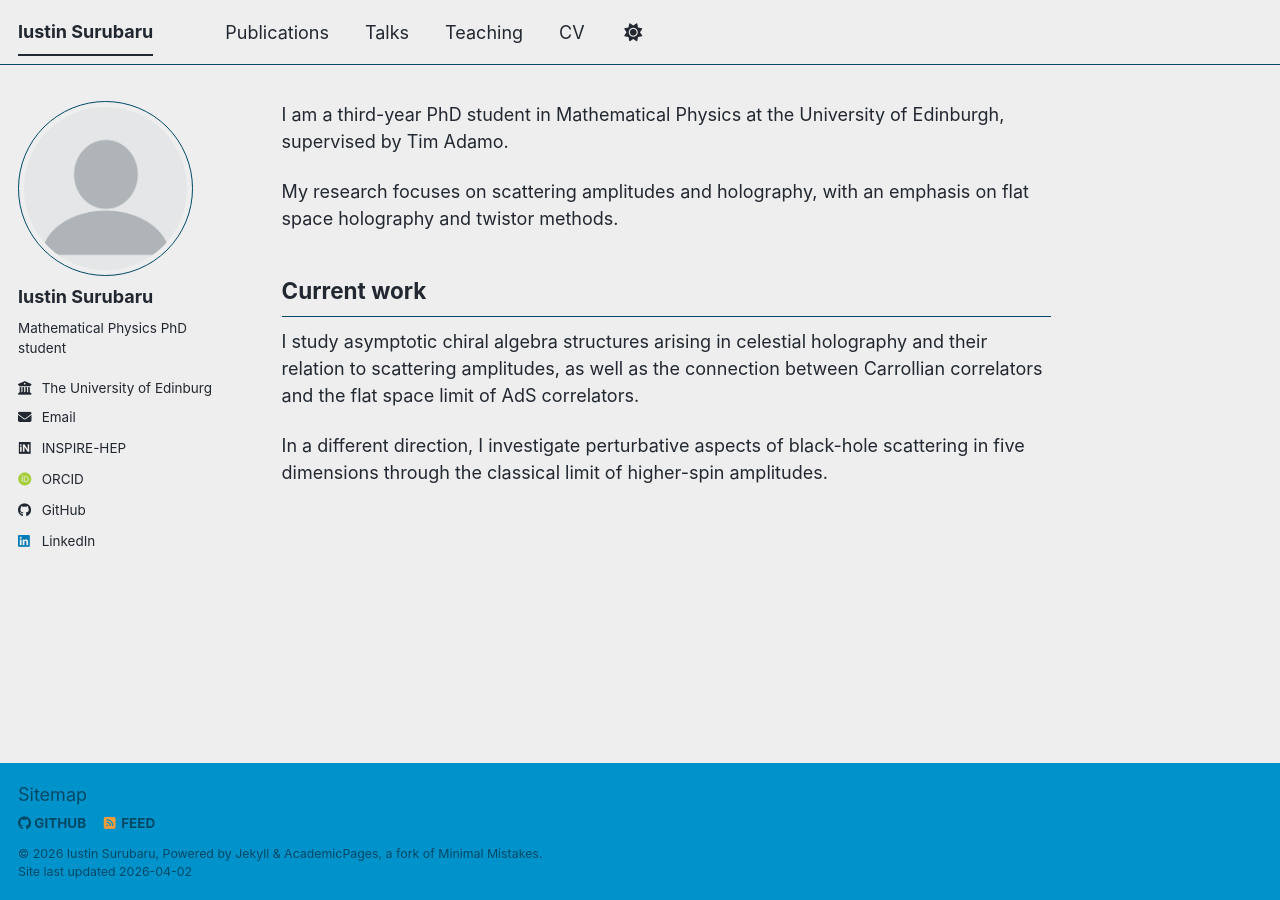
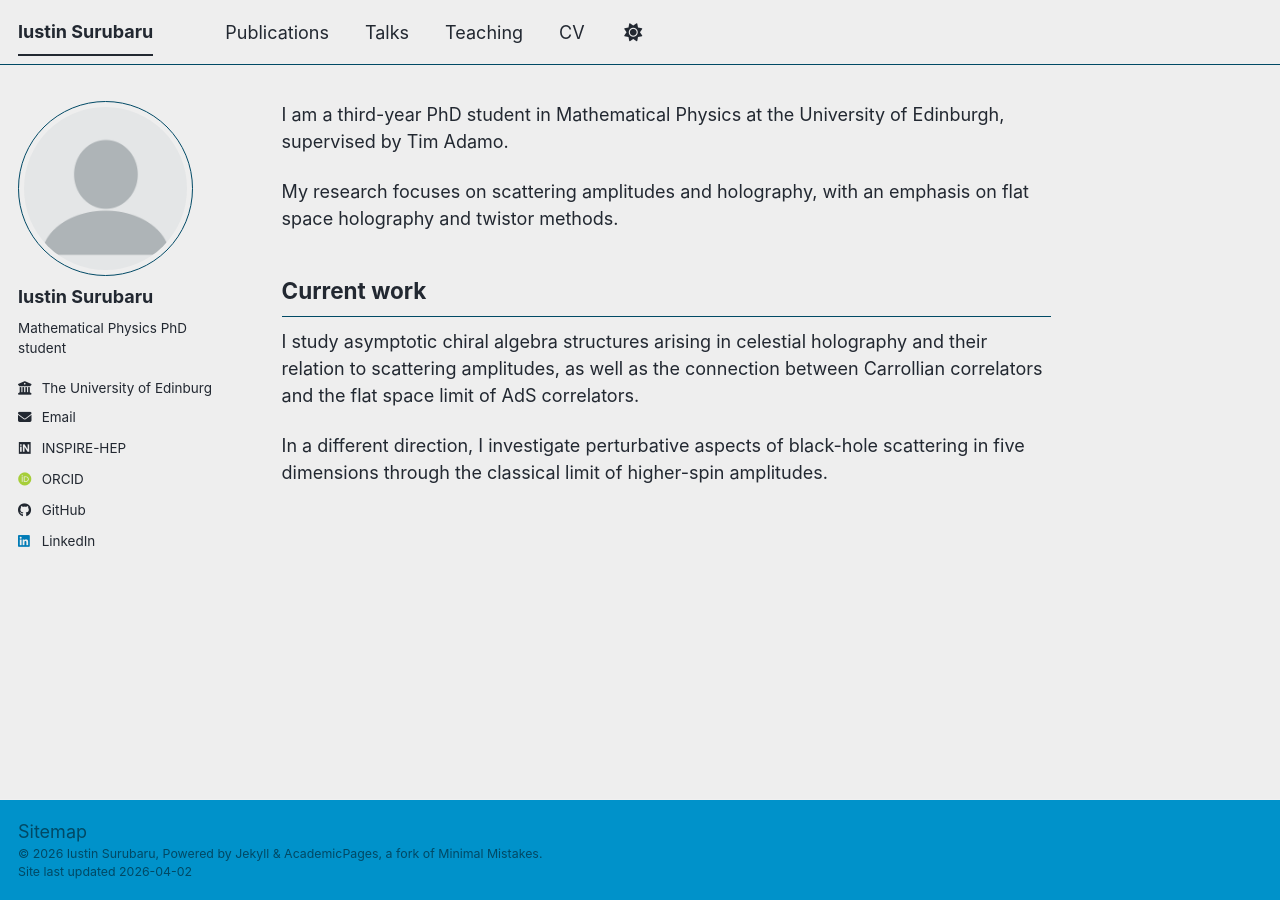
Before and after one commit to IustinS2/IustinS2.github.io, a Jekyll site: the page built from _pages/about.md, in a window 1280 px wide. Built offline with Jekyll 4.4.1, drawn with Linux system fonts in a browser that asks for light colours; some web fonts are replaced; a script bundle is joined from its source files by our own code; library files that are not in the unit come from our copies.

Commit message:
Update main.scss

```diff
--- a/assets/css/main.scss
+++ b/assets/css/main.scss
@@ -107,3 +107,7 @@
 .publication-authors a:hover {
   text-decoration: underline;
 }
+.page__footer-links,
+.page__footer-follow {
+  display: none;
+}
```
